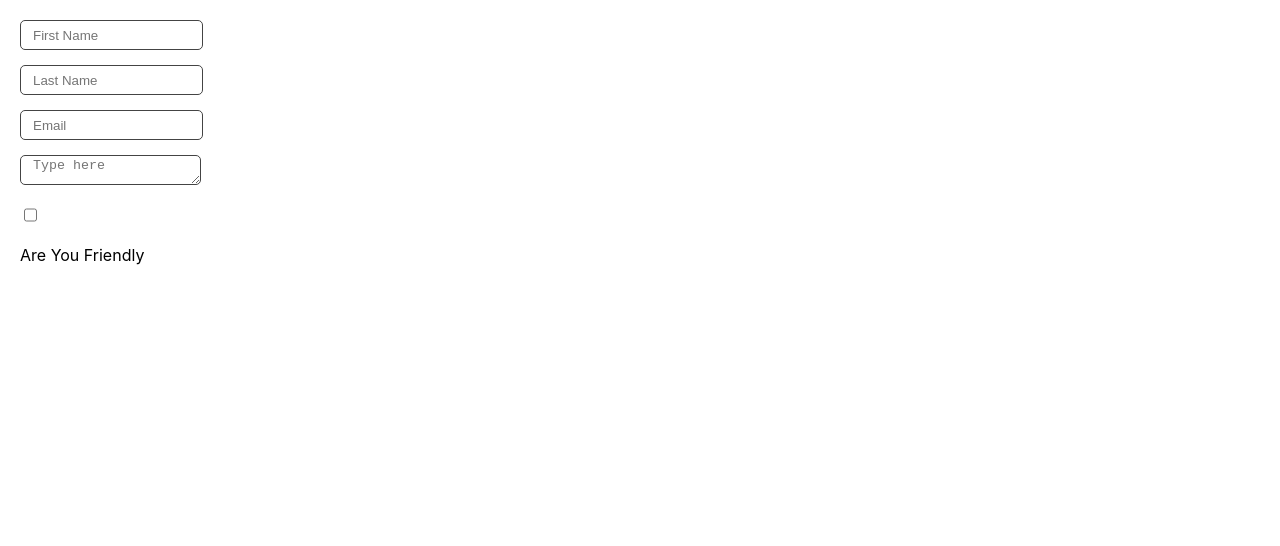
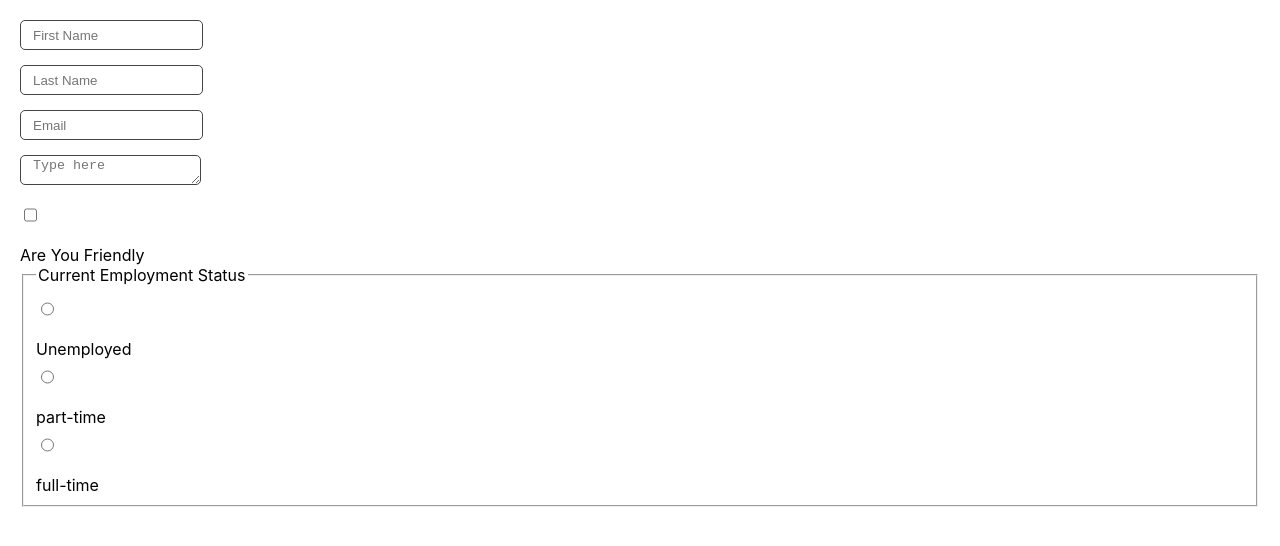
Before and after one commit to Noman-Memon/form, a React (Create React App) app: page / in a window 1280 px wide. Shown: the top 546 px of the page. Built offline with nearby package versions, Linux system fonts and the light colour scheme.

Commit message:
add radio button

```diff
--- a/src/Form.js
+++ b/src/Form.js
@@ -7,6 +7,7 @@
     email: '',
     textArea: '',
     checkBox: false,
+    employment: '',
   })
 
   console.log(formData.checkBox)
@@ -72,6 +73,38 @@
         checked={formData.checkBox}
       />
       <label htmlFor="isFriendly">Are You Friendly</label>
+      <fieldset>
+        <legend>Current Employment Status</legend>
+        <input
+          type="radio"
+          id="unemployed"
+          onChange={handleChange}
+          name="employment"
+          value="unemployed"
+          checked={formData.employment === 'unemployed'}
+        />
+        <label htmlFor="unemployed">Unemployed</label>
+        <br />
+        <input
+          type="radio"
+          id="part-time"
+          onChange={handleChange}
+          name="employment"
+          value="part-time"
+          checked={formData.employment === 'part-time'}
+        />
+        <label htmlFor="part-time">part-time</label>
+        <br />
+        <input
+          type="radio"
+          id="full-time"
+          onChange={handleChange}
+          name="employment"
+          value="full-time"
+          checked={formData.employment === 'full-time'}
+        />
+        <label htmlFor="full-time">full-time</label>
+      </fieldset>
     </form>
   )
 }
```
